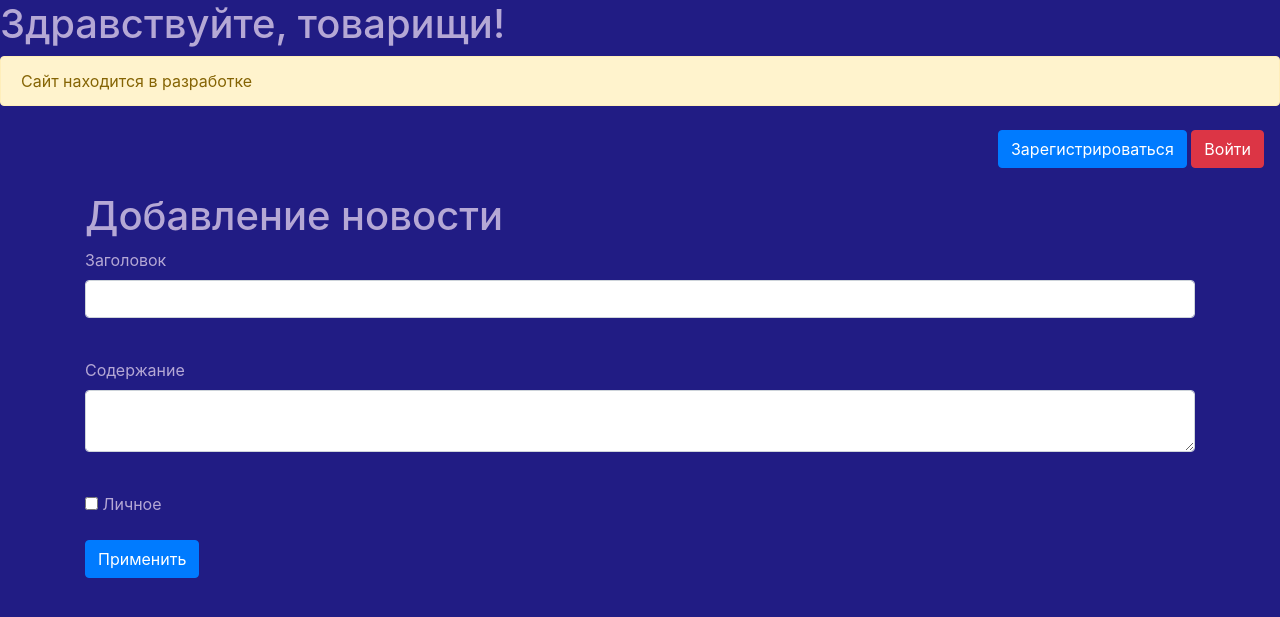
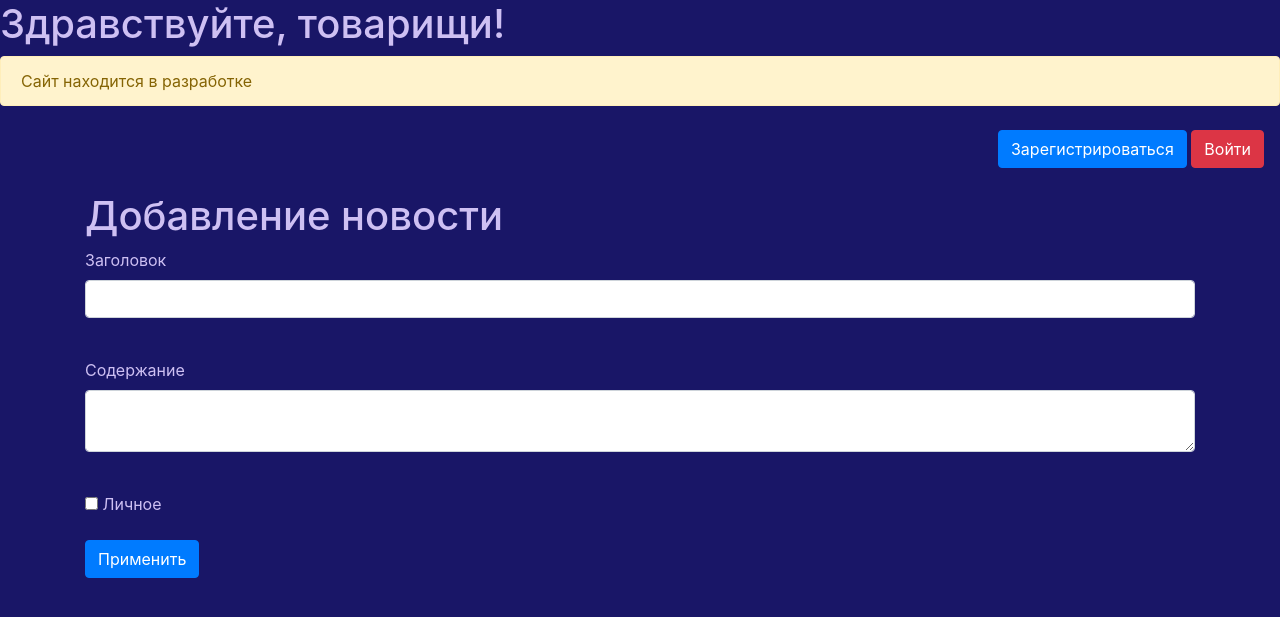
Before and after one commit to MPUsProjects/notxonix_web, a Flask app: template templates/news_night.html in a window 1280 px wide. Shown: the top 617 px of the page. Run offline with Flask 3, Linux system fonts and the light colour scheme; the template is opened without the code that fills it: values that come from a table or form of the project are taken from there, others are empty; some libraries are stand-ins or nearby versions.

Commit message:
Изменены цвета ночной темы; исправлена небольшая ошибка

```diff
--- a/main.py
+++ b/main.py
@@ -75,14 +75,6 @@ def er404(error):
 def bad_request(_):
     return make_response(jsonify({'error': 'Bad Request'}), 400)
 
-
-# API
-pass
-
-
-@app.route('/api/login', methods=['GET', 'POST'])
-def api_handler():
-    pass
 
 # Вкладки
 # вкладка регистрации
--- a/templates/base_night.html
+++ b/templates/base_night.html
@@ -38,8 +38,8 @@
 </header>
 <style>
 	body {
-   	   background: #211C84;
-	   color: #B5A8D5;
+   	   background: #191667;
+	   color: #cec0f3;
    }
 </style>
 <!-- Begin page content -->
--- a/templates/index_night.html
+++ b/templates/index_night.html
@@ -18,8 +18,8 @@
 {% endif %}
 <style>
 	body {
-   	   background: #211C84;
-	   color: #B5A8D5;
+   	   background: #191667;
+	   color: #cec0f3;
    }
 </style>
 <div class="col-md6 border rounded">
--- a/templates/login_night.html
+++ b/templates/login_night.html
@@ -28,8 +28,8 @@
     </form>
 <style>
 	body {
-   	   background: #211C84;
-	   color: #B5A8D5;
+   	   background: #191667;
+	   color: #cec0f3;
    }
 </style>
 {% endblock %}
--- a/templates/news_night.html
+++ b/templates/news_night.html
@@ -28,8 +28,8 @@
 </form>
 <style>
 	body {
-   	   background: #211C84;
-	   color: #B5A8D5;
+   	   background: #191667;
+	   color: #cec0f3;
    }
 </style>
 {% endblock %}
--- a/templates/register_night.html
+++ b/templates/register_night.html
@@ -54,8 +54,8 @@
 </form>
 <style>
 	body {
-   	   background: #211C84;
-	   color: #B5A8D5;
+   	   background: #191667;
+	   color: #cec0f3;
    }
 </style>
 {% endblock %}
```
Also changed, not shown: assets/db/data.db.
